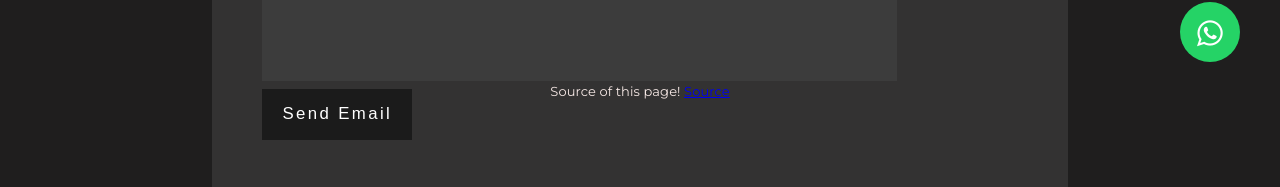
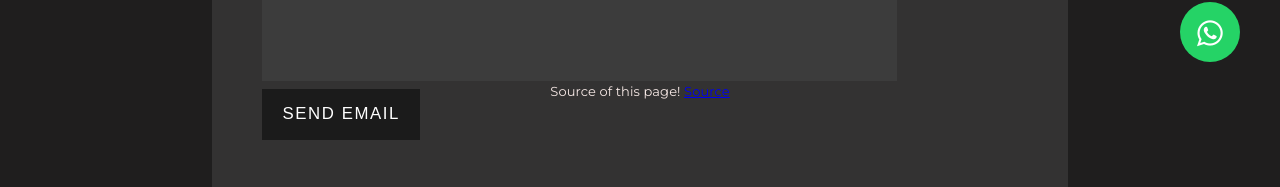
Before and after one commit to renanvamo/renan-moraes, a React (Create React App) app: page /contact in a window 1280 px wide. Shown: the part 698-885 px from the top of the page. Built offline with nearby package versions, Linux system fonts and the light colour scheme; no server answers.

Commit message:
style: altera estilo do botao de enviar email

```diff
--- a/src/App.css
+++ b/src/App.css
@@ -391,12 +391,13 @@ span.required{
   padding: 0.75rem 1.25rem;
   color: #fff;
   font-size: 105%;
-  letter-spacing: 0.15rem;
+  letter-spacing: 0.1rem;
   transition: all 0.3s;
   position: relative;
   overflow: hidden;
   z-index: 1;
   border: none;
+  text-transform: uppercase;
 }
 .submit-contact:after {
   content: "";
```
